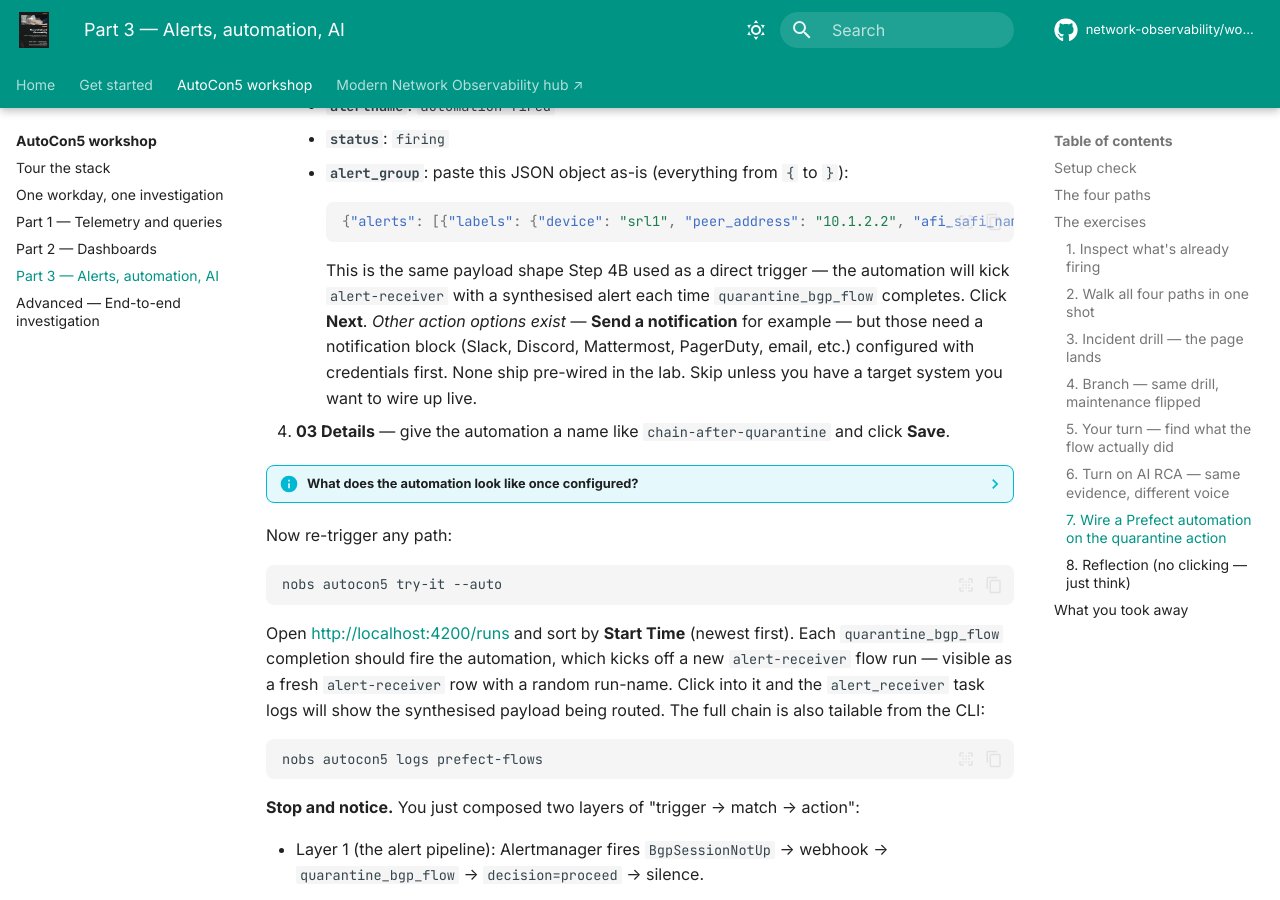
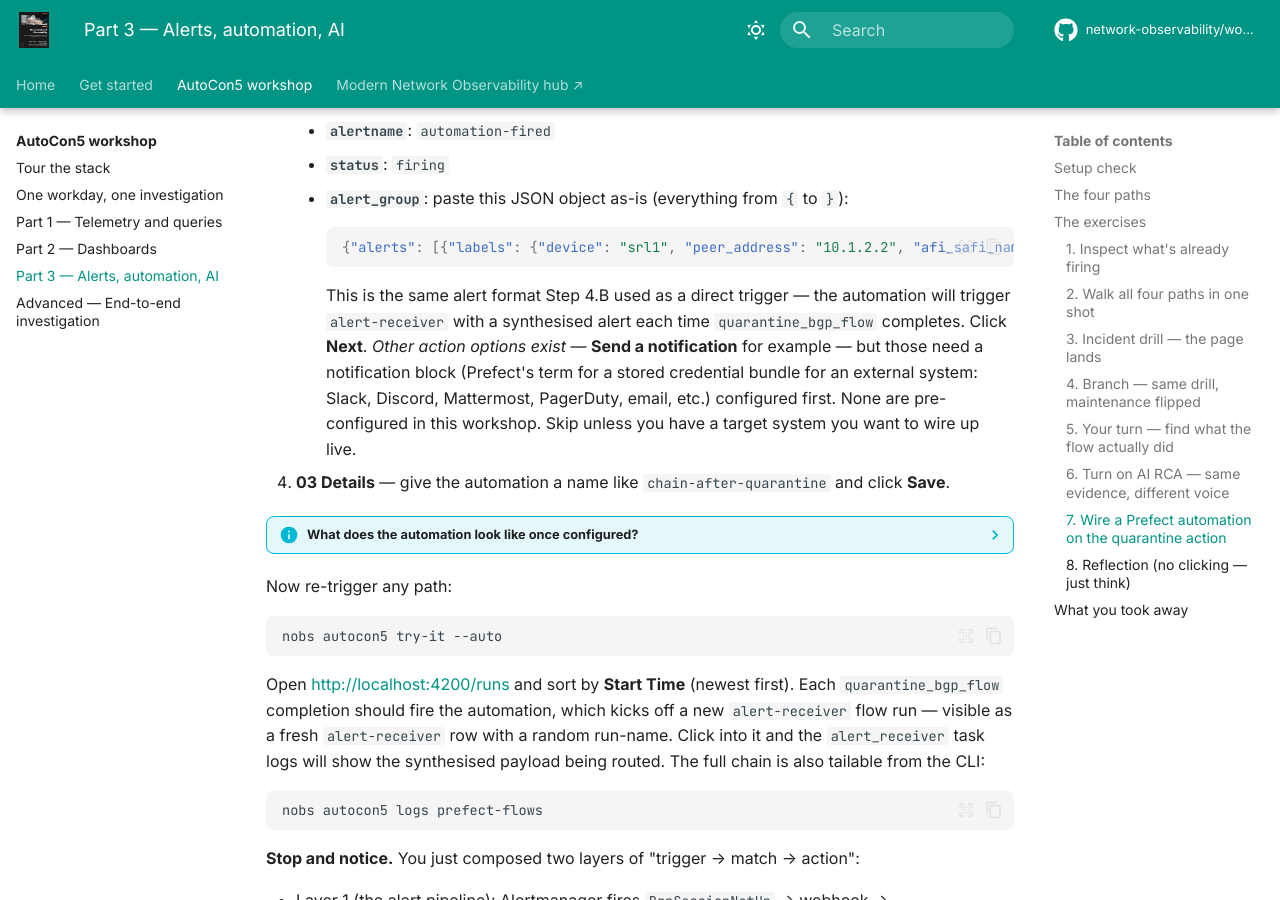
Before and after one commit to network-observability/workshops, an MkDocs documentation site: the page built from docs/workshop/part-3.md, in a window 1280 px wide and 900 px high, scrolled down 17043 px. Built offline with MkDocs 1.6.1 and Material for MkDocs 9.7.7, drawn with Linux system fonts in a browser that asks for light colours; comment, search, counter and statistics services are not loaded; some of the changed text lies outside the part shown.

Commit message:
docs(autocon5): plain-English pass over Part 3 v13 additions
Same lens as the Part 2 jargon cleanups — scanned the prose I added on
df-fixes-2 for Part 3 (Infrahub + Prefect 3.x wizard rewrite) and
fixed five dev-jargon spots:

- "scheduled and then a worker picks it up" → "the trigger queues the
  flow, then Prefect's worker process (a background runner that
  watches the queue) picks it up and executes it. The whole loop is
  usually a few seconds." (defines "worker" inline)
- "payload shape" → "alert format" (consistent with how the doc
  describes the Alertmanager payload elsewhere)
- "the automation will kick `alert-receiver`" → "the automation will
  trigger `alert-receiver`" (drops the casual "kick" verb)
- "None ship pre-wired in the lab" → "None are pre-configured in this
  workshop" (drops dev-speak "ship pre-wired")
- "notification block (Slack, Discord, Mattermost, PagerDuty, email,
  etc.) configured with credentials first" → adds inline definition:
  "notification block (Prefect's term for a stored credential bundle
  for an external system: Slack, ...)" so newbies have a referent.

````diff
--- a/workshops/autocon5/guides/part-3-alerts-automation-ai.md
+++ b/workshops/autocon5/guides/part-3-alerts-automation-ai.md
@@ -611,7 +611,7 @@ docker compose --project-name autocon5 exec prefect-flows \
   --param 'alert_group={"alerts":[{"labels":{"device":"srl1","peer_address":"10.1.99.2","afi_safi_name":"ipv4-unicast"}}],"groupLabels":{"alertname":"BgpSessionNotUp"},"status":"firing"}'
 ```
 
-Wait ~10 seconds — the Prefect flow doesn't fire instantly, it's scheduled and then a worker picks it up. Then in Loki:
+Wait ~10 seconds — the Prefect flow doesn't fire instantly. The trigger queues the flow, then Prefect's worker process (a background runner that watches the queue) picks it up and executes it. The whole loop is usually a few seconds. Then in Loki:
 
 ```logql
 {source="prefect", workflow="autocon5_quarantine_bgp", device="srl1"} | json
@@ -816,8 +816,8 @@ The Prefect 3.x Automations form is a three-step wizard: **01 Trigger → 02 Act
         ```json
         {"alerts": [{"labels": {"device": "srl1", "peer_address": "10.1.2.2", "afi_safi_name": "ipv4-unicast"}}], "groupLabels": {"alertname": "automation-fired"}, "status": "firing"}
         ```
-    This is the same payload shape Step 4B used as a direct trigger — the automation will kick `alert-receiver` with a synthesised alert each time `quarantine_bgp_flow` completes. Click **Next**.
-    *Other action options exist* — **Send a notification** for example — but those need a notification block (Slack, Discord, Mattermost, PagerDuty, email, etc.) configured with credentials first. None ship pre-wired in the lab. Skip unless you have a target system you want to wire up live.
+    This is the same alert format Step 4.B used as a direct trigger — the automation will trigger `alert-receiver` with a synthesised alert each time `quarantine_bgp_flow` completes. Click **Next**.
+    *Other action options exist* — **Send a notification** for example — but those need a notification block (Prefect's term for a stored credential bundle for an external system: Slack, Discord, Mattermost, PagerDuty, email, etc.) configured first. None are pre-configured in this workshop. Skip unless you have a target system you want to wire up live.
 4. **03 Details** — give the automation a name like `chain-after-quarantine` and click **Save**.
 
 ??? info "What does the automation look like once configured?"
````
